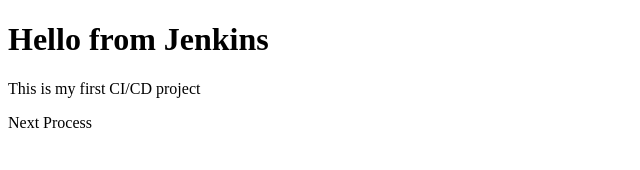
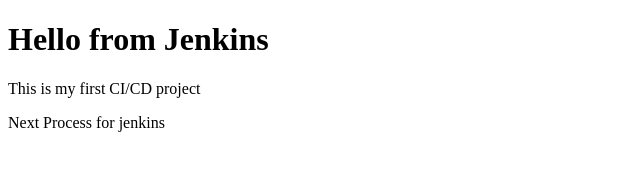
Before and after one commit to pavithraksriramaiah/Jenkins_practice, a plain HTML site: page index.html in a window 1280 px wide. Shown: the full height of the page, 0-640 px from the left. Drawn offline with Linux system fonts and the light colour scheme.

Commit message:
Update index.html

```diff
--- a/index.html
+++ b/index.html
@@ -6,6 +6,6 @@
 <body>
 <h1>Hello from Jenkins</h1>
 <p>This is my first CI/CD project</p>
-<p> Next Process</p>
+<p> Next Process for jenkins</p>
 </body>
 </html>
```
